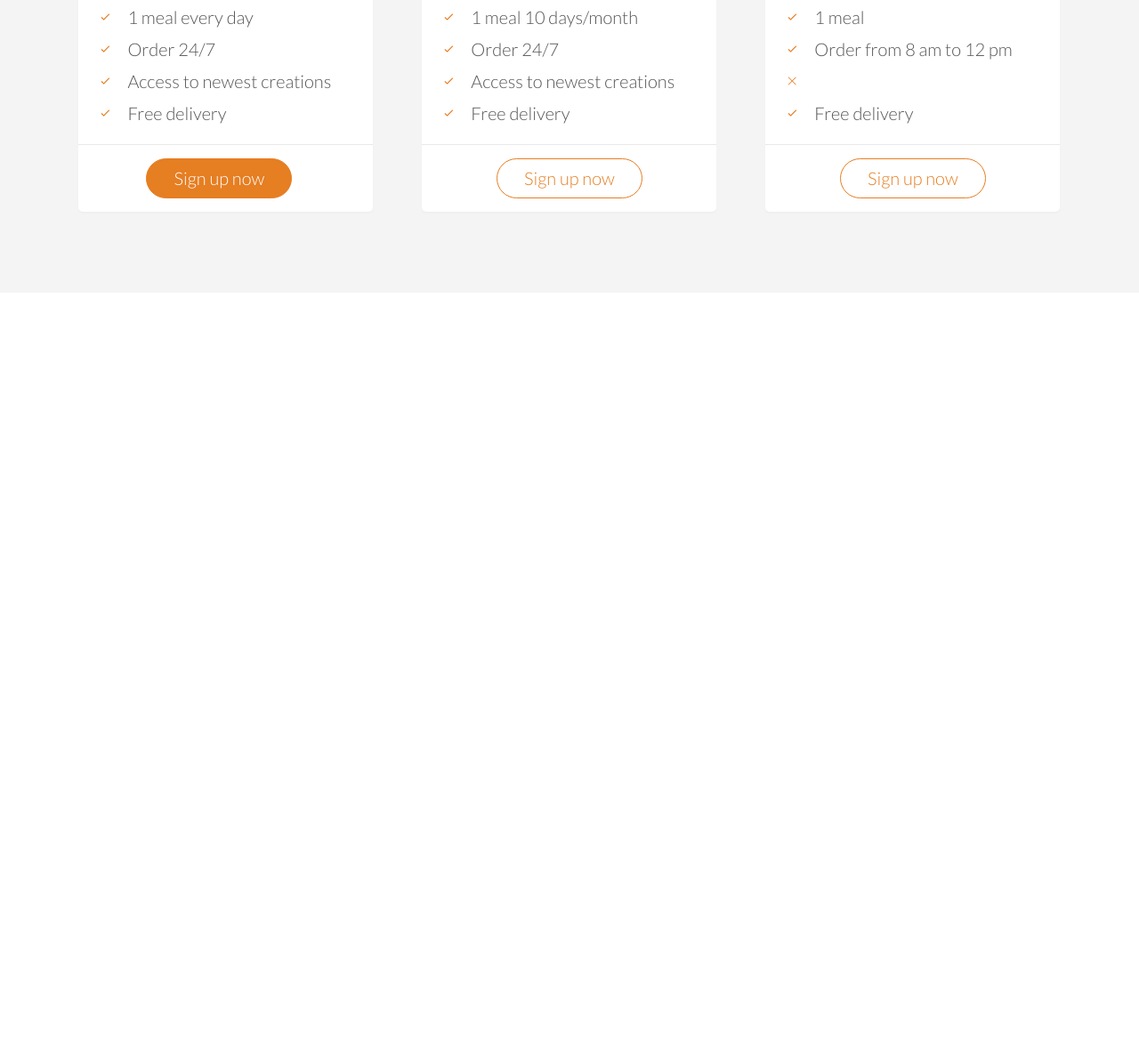
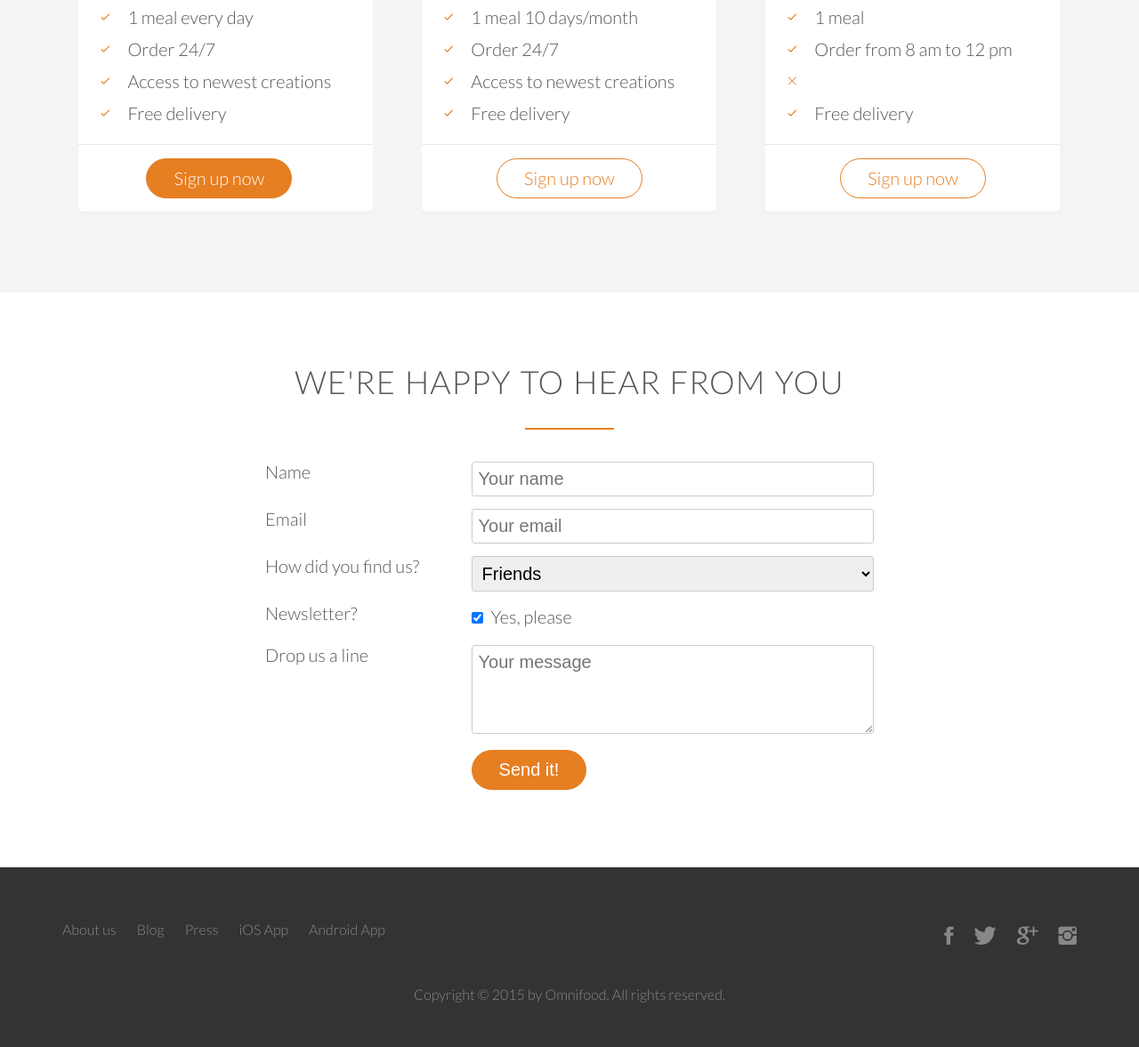
Before and after one commit to Katarina1330/omnifood, a plain HTML site: page index.html in a window 1280 px wide. Shown: the part 4300-5477 px from the top of the page at 89% size. Before the commit the page ends 4629 px from the top, so only its background shows below. Drawn offline with Linux system fonts and the light colour scheme; files whose address does not match are found by name.

Commit message:
Added form and footer

```diff
--- a/index.html
+++ b/index.html
@@ -292,6 +292,96 @@
             </div>
         </div>
     </section>
+
+    <section class="section-form">
+        <div class="row">
+            <h2>We're happy to hear from you</h2>
+        </div>
+        <div class="row">
+            <form method="post" action="#" class="contact-form">
+                <div class="row">
+                    <div class="col span-1-of-3">
+                        <label for="name">Name</label>
+                    </div>
+                    <div class="col span-2-of-3">
+                        <input type="text" name="name" id="name" placeholder="Your name" required>
+                    </div>
+                </div>
+                <div class="row">
+                    <div class="col span-1-of-3">
+                        <label for="email">Email</label>
+                    </div>
+                    <div class="col span-2-of-3">
+                        <input type="email" name="email" id="email" placeholder="Your email" required>
+                    </div>
+                </div>
+                <div class="row">
+                    <div class="col span-1-of-3">
+                        <label for="find-us">How did you find us?</label>
+                    </div>
+                    <div class="col span-2-of-3">
+                        <select name="find-us" id="find-us">
+                            <option value="friends" selected>Friends</option>
+                            <option value="search">Search engine</option>
+                            <option value="ad">Advertisement</option>
+                            <option value="other">Other</option>
+                        </select>
+                    </div>
+                </div>
+                <div class="row">
+                    <div class="col span-1-of-3">
+                        <label>Newsletter?</label>
+                    </div>
+                    <div class="col span-2-of-3">
+                        <input type="checkbox" name="news" id="news" checked> Yes, please
+                    </div>
+                </div>
+                <div class="row">
+                    <div class="col span-1-of-3">
+                        <label for="message">Drop us a line</label>
+                    </div>
+                    <div class="col span-2-of-3">
+                        <textarea name="message" id="message" placeholder="Your message"></textarea>
+                    </div>
+                </div>
+                <div class="row">
+                    <div class="col span-1-of-3">
+                        <label>&nbsp;</label>
+                    </div>
+                    <div class="col span-2-of-3">
+                        <input type="submit" value="Send it!">
+                    </div>
+                </div>
+            </form>
+        </div>
+    </section>
+
+    <footer>
+        <div class="row">
+            <div class="col span-1-of-2">
+                <ul class="footer-nav">
+                    <li><a href="#">About us</a></li>
+                    <li><a href="#">Blog</a></li>
+                    <li><a href="#">Press</a></li>
+                    <li><a href="#">iOS App</a></li>
+                    <li><a href="#">Android App</a></li>
+                </ul>
+            </div>
+            <div class="col span-1-of-2">
+                <ul class="social-links">
+                    <li><a href="#"><i class="ion-social-facebook"></i></a></li>
+                    <li><a href="#"><i class="ion-social-twitter"></i></a></li>
+                    <li><a href="#"><i class="ion-social-googleplus"></i></a></li>
+                    <li><a href="#"><i class="ion-social-instagram"></i></a></li>
+                </ul>
+            </div>
+        </div>
+        <div class="row">
+            <p>
+                Copyright &copy; 2015 by Omnifood. All rights reserved.
+            </p>
+        </div>
+    </footer>
 </body>
 
 </html>
--- a/resources/css/style.css
+++ b/resources/css/style.css
@@ -156,7 +156,8 @@ a:active {
 /* ------BUTTONS------ */
 
 .btn:link,
-.btn:visited {
+.btn:visited,
+input[type="submit"] {
     display: inline-block;
     padding: 10px 30px;
     font-weight: 300;
@@ -166,7 +167,8 @@ a:active {
 }
 
 .btn-full:link,
-.btn-full:visited {
+.btn-full:visited,
+input[type="submit"] {
     background-color: #e67e22;
     border: 1px solid #e67e22;
     color: #fff;
@@ -180,7 +182,9 @@ a:active {
 }
 
 .btn:hover,
-.btn:active {
+.btn:active,
+input[type="submit"]:hover,
+input[type="submit"]:active {
     background-color: #cf6d17;
 }
 
@@ -497,3 +501,124 @@ cite img {
 .plan-box ul li {
     padding: 5px 0;
 }
+
+
+/* --------------------------------------------------------------- */
+
+
+/* FORM */
+
+
+/* --------------------------------------------------------------- */
+
+.contact-form {
+    width: 60%;
+    margin: 0 auto;
+}
+
+input[type=text],
+input[type=email],
+select,
+textarea {
+    width: 100%;
+    padding: 7px;
+    border-radius: 3px;
+    border: 1px solid #ccc;
+}
+
+textarea {
+    height: 100px;
+}
+
+input[type=checkbox] {
+    margin: 10px 5px 10px 0;
+}
+
+*:focus {
+    outline: none;
+}
+
+
+/* --------------------------------------------------------------- */
+
+
+/* FOOTER */
+
+
+/* --------------------------------------------------------------- */
+
+footer {
+    background-color: #333;
+    padding: 50px;
+    font-size: 80%;
+}
+
+.footer-nav {
+    list-style: none;
+    float: left;
+}
+
+.social-links {
+    list-style: none;
+    float: right;
+}
+
+.footer-nav li,
+.social-links li {
+    display: inline-block;
+    margin-right: 20px;
+}
+
+.footer-nav li:last-child,
+.social-links li:last-child {
+    margin-right: 0;
+}
+
+.footer-nav li a:link,
+.footer-nav li a:visited,
+.social-links li a:link,
+.social-links li a:visited {
+    text-decoration: none;
+    border: 0;
+    color: #888;
+    transition: color 0.2s;
+}
+
+.footer-nav li a:hover,
+.footer-nav li a:active {
+    color: #ddd;
+}
+
+.social-links li a:link,
+.social-links li a:visited {
+    font-size: 170%;
+}
+
+.ion-social-facebook,
+.ion-social-twitter,
+.ion-social-googleplus,
+.ion-social-instagram {
+    transition: color 0.2s;
+}
+
+.ion-social-facebook:hover {
+    color: #3b5998;
+}
+
+.ion-social-twitter:hover {
+    color: #00aced;
+}
+
+.ion-social-googleplus:hover {
+    color: #dd4b39;
+}
+
+.ion-social-instagram:hover {
+    color: #517fa4;
+}
+
+footer p {
+    color: #888;
+    text-align: center;
+    margin-top: 30px;
+}
```
